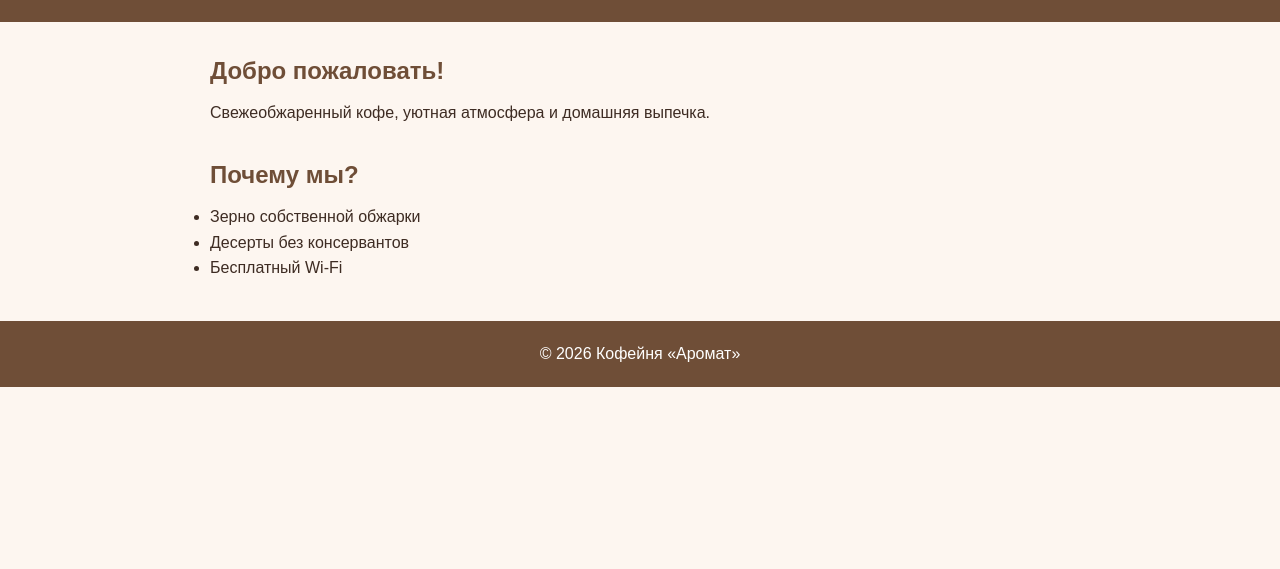
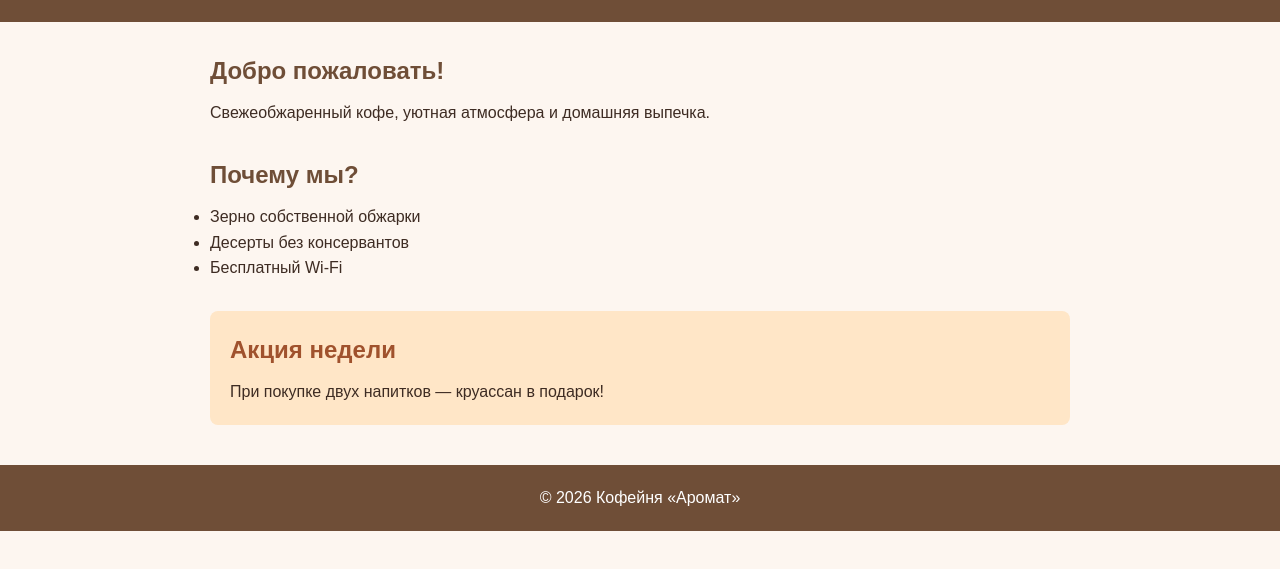
Before and after one commit to SamarinaAngelina/coffee-site, a plain HTML site: page index.html in a window 1280 px wide. Shown: the part 105-674 px from the top of the page. Drawn offline with Linux system fonts and the light colour scheme.

Commit message:
Ветка KT: добавлен блок акций и стили

```diff
--- a/index.html
+++ b/index.html
@@ -30,6 +30,10 @@
         <li>Бесплатный Wi-Fi</li>
       </ul>
     </section>
+    <section class="promo">
+      <h2>Акция недели</h2>
+      <p>При покупке двух напитков — круассан в подарок!</p>
+    </section>
   </main>
 
   <footer>
--- a/style.css
+++ b/style.css
@@ -70,3 +70,13 @@ footer {
   color: #fff;
   margin-top: 40px;
 }
+.promo {
+  background: #ffe6c7;
+  padding: 20px;
+  border-radius: 8px;
+  margin-top: 20px;
+}
+
+.promo h2 {
+  color: #a0522d;
+}
```
